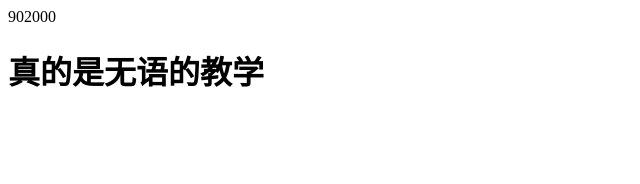
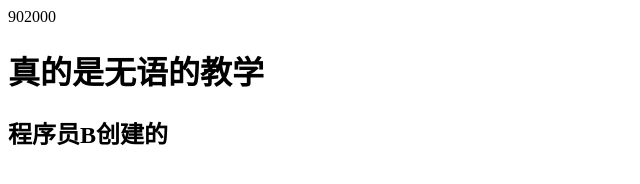
Before and after one commit to lzq2013asd/runnoob-git-test, a plain HTML site: page index.html in a window 1280 px wide. Shown: the whole page, without its empty margins (0-640 px from the left). Drawn offline with Linux system fonts and the light colour scheme.

Commit message:
程序员b回传回去的

```diff
--- a/index.html
+++ b/index.html
@@ -11,6 +11,7 @@
 <body>
     902000
     <h1>真的是无语的教学</h1>
+    <h2>程序员B创建的</h2>
 </body>
 
 </html>
```
